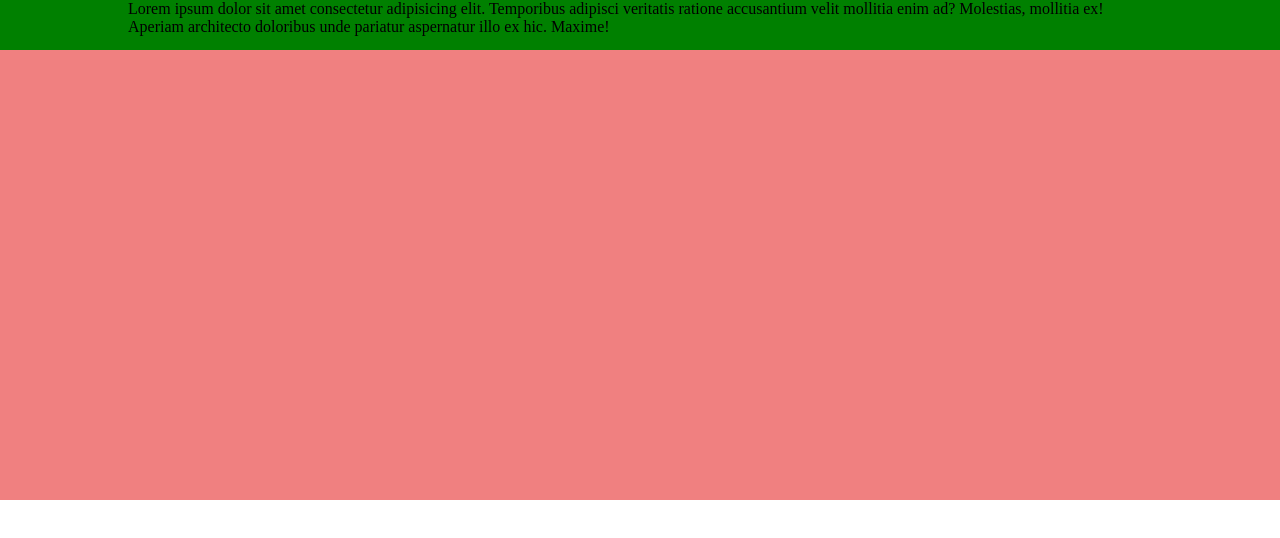
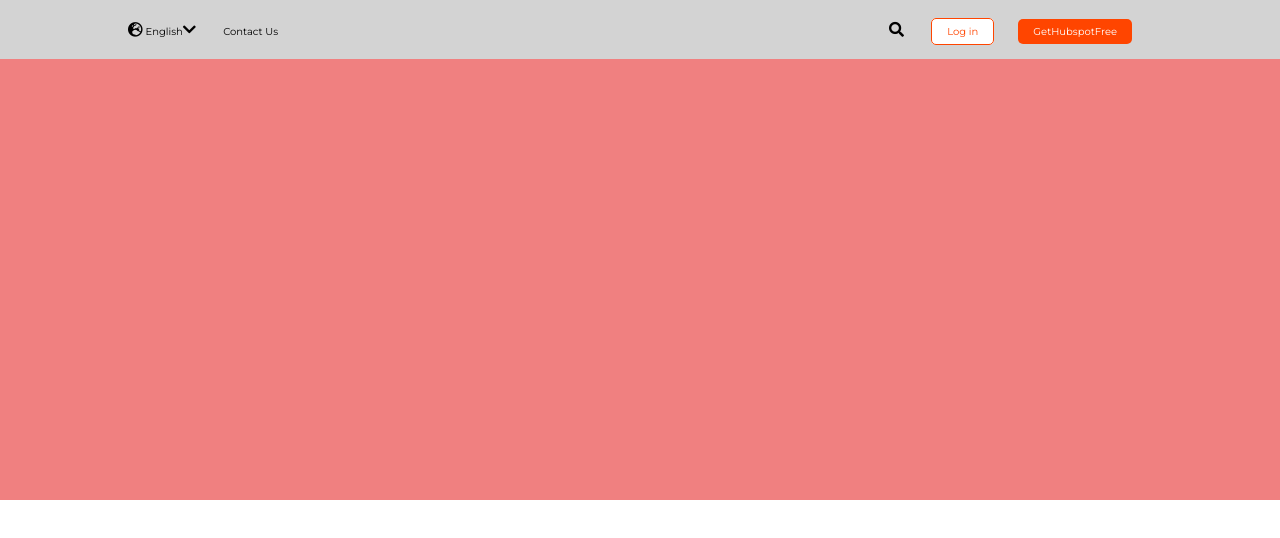
Before and after one commit to NicolettaBr/-htmlcss-hubspot, a plain HTML site: page index.html in a window 1280 px wide. Drawn offline with Linux system fonts and the light colour scheme.

Commit message:
primo menu

```diff
--- a/css/style.css
+++ b/css/style.css
@@ -11,22 +11,88 @@ img{
 
 /*COMMON*/
 
+body{
+    font-family: 'Montserrat', sans-serif;
+}
+/*da usare nelle parti con larghezza 80% */
 .margin{
     width: 80%;
     margin: auto;
 }
 
+.clearfix::after{
+    content: "";
+    display: table;
+    clear: both;
+}
 
+.col{
+    float: left;
+}
+
+.menu{
+    list-style-type: none;
+}
+
+.main-text{
+    font-size: 10px;
+    color: black;
+
+}
+
+.fas{
+    font-size: 15px;
+    margin-right: 3px;
+}
+
+.button{
+    background-color: orangered;
+    border-radius: 5px;
+    padding: 10px 15px;
+
+}
 /*HEADER*/
 
+/*test*/
 header{
     background-color:lightcoral;
     height: 500px;
 }
 
-header .menu-top{
-    background-color: green;
-    height: 50px;
+.container{
+    background-color: lightgrey;
 }
 
+.col-left{
+    width: 50%;
+}
+
+.col-right{
+    width: 50%;
+}
+
+header .col-right{
+    text-align: right;
+}
+header .menu li{
+    display: inline-block;
+    margin: 20px 20px 20px 0;
+}
+
+header .menu a{
+    text-decoration: none;
+}
+
+header .login{
+    background-color: white;
+    border: 1px solid orangered;
+    border-radius: 5px;
+    padding: 6px 15px;
+    color: orangered;
+}
+
+.menu .button{
+    padding: 6px 15px;
+    color: white;
+}
 /*FINE HEADER*/
--- a/index.html
+++ b/index.html
@@ -19,9 +19,42 @@
 
     <header>
 
-        <nav class="menu-top">
-            <p class="margin">Lorem ipsum dolor sit amet consectetur adipisicing elit. Temporibus adipisci veritatis ratione accusantium velit mollitia enim ad? Molestias, mollitia ex! Aperiam architecto doloribus unde pariatur aspernatur illo ex hic. Maxime!</p>
-        </nav>
+        <div class="container">
+
+            <nav class="clearfix margin">
+
+                <div class="col col-left">
+                    <ul class="menu">
+                        <li>
+                            <a class="main-text" href=""><i class="fas fa-globe-europe"></i>English<i class="fas fa-chevron-down"></i></a>
+                        </li>
+
+                        <li>
+                            <a class="main-text"href="">Contact Us</a>
+                        </li>
+                    </ul>
+                </div>
+
+                <div class="col col-right">
+                    <ul class="menu">
+                        <li>
+                            <i class="fas fa-search"></i>
+                        </li>
+
+                        <li>
+                            <a class="login main-text" href="">Log in</a>
+                        </li>
+
+                        <li>
+                            <a class="button main-text" href="">GetHubspotFree</a>
+                        </li>
+                    </ul>
+                </div>
+
+
+
+            </nav>
+        </div>
     </header>
     <!--FINE HEADER-->
 
```
